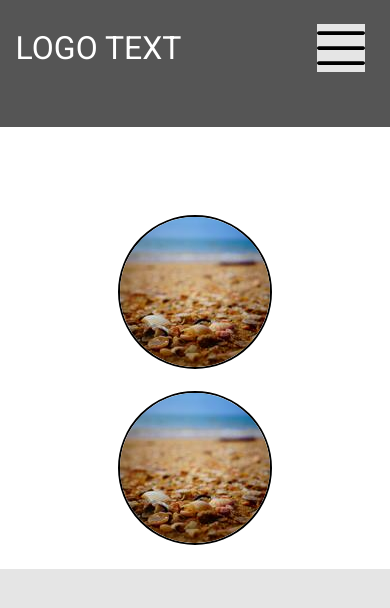
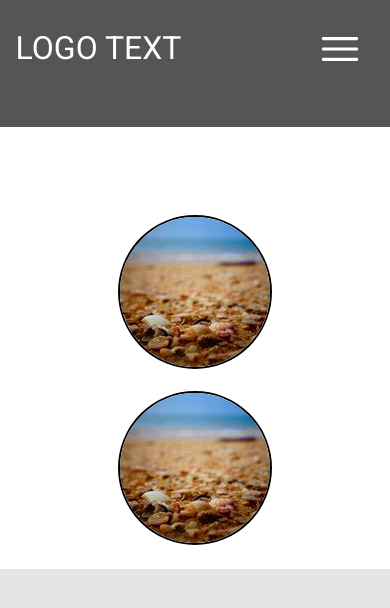
Before and after one commit to Wolchw/FRS-course, a Vue app: page / in a window 390 px wide. Shown: the top 608 px of the page. Built offline with nearby package versions, Linux system fonts and the light colour scheme.

Commit message:
feat: add animation and desktop view

```diff
--- a/package.json
+++ b/package.json
@@ -19,7 +19,9 @@
     "@vue/eslint-config-prettier": "^8.0.0",
     "eslint": "^8.45.0",
     "eslint-plugin-vue": "^9.15.1",
+    "node-sass": "^9.0.0",
     "prettier": "^3.0.0",
+    "sass-loader": "^13.3.2",
     "vite": "^4.4.6"
   }
 }
--- a/src/App.vue
+++ b/src/App.vue
@@ -3,12 +3,20 @@ import LogText from './components/LogText.vue'
 import ButtonItem from './components/ButtonItem.vue'
 import MainPhotoContent from './components/MainPhotoContent.vue'
 import HamburgerMenu from './components/HamburgerMenu.vue'
-import { ref } from 'vue'
+import AdvertismentPhoto from './components/AdvertismentPhoto.vue'
+import { ref, computed } from 'vue'
 
 const items = ref([{ title: 'button' }, { title: 'button' }, { title: 'button' }])
+const userScreenWidth = ref(window.innerWidth)
+const responsiveMobile = computed(() => userScreenWidth.value <= 425)
+const responsiveDesktop = computed(() => userScreenWidth.value >= 1366)
+window.addEventListener('resize', () => {
+  userScreenWidth.value = window.innerWidth
+})
 </script>
 
 <template>
+  <body>
     <header class="Header-logo">
       <LogText class="Header-logo-text">LOGO TEXT</LogText>
       <nav class="Nav">
@@ -18,13 +26,16 @@ const items = ref([{ title: 'button' }, { title: 'button' }, { title: 'button' }
           </li>
         </ul>
       </nav>
-    <HamburgerMenu class="Side-menu" />
+      <HamburgerMenu class="Side-menu" v-if="responsiveMobile" />
     </header>
     <main class="App-main">
       <MainPhotoContent class="App-main-content" />
       <MainPhotoContent class="App-main-content" />
     </main>
-  <article class="something"></article>
+    <article class="something">
+      <AdvertismentPhoto class="Advertisment-content" v-show="responsiveDesktop" />
+    </article>
+  </body>
 </template>
 
 <style scoped>
@@ -68,7 +79,35 @@ const items = ref([{ title: 'button' }, { title: 'button' }, { title: 'button' }
 .Side-menu {
   display: none;
 }
-@media only screen and (min-width: 768px) {
+.Advertisment-content {
+  z-index: 1;
+  margin-top: 10%;
+  margin-left: -8%;
+}
+@media only screen and (min-width: 1366px) {
+  body {
+    display: flex;
+  }
+  .Header-logo {
+    height: 100vh;
+    width: 10%;
+    align-items: center;
+  }
+  .Nav-list {
+    flex-direction: column;
+    align-items: end;
+  }
+  .App-main {
+    width: 50%;
+    height: 70vh;
+    margin-top: 2%;
+    margin-left: 4%;
+    box-shadow: 1px 1px 20px grey;
+    align-content: baseline;
+    z-index: 2;
+  }
+}
+@media only screen and (min-width: 768px) and (max-width: 1365px) {
   .Header-logo {
     width: 80vw;
     height: fit-content;
@@ -107,45 +146,3 @@ const items = ref([{ title: 'button' }, { title: 'button' }, { title: 'button' }
   }
 }
 </style>
-<!-- .hamburger {
-  display: none;
-}
-.list-element {
-  background-color: #555555;
-}
-.appHeader {
-  background-color: #555555;
-  height: 135px;
-  width: 100%;
-  color: white;
-}
-.appMain {
-  width: 100%;
-  background-color: white;
-  display: flex;
-  flex-wrap: wrap;
-  justify-content: space-around;
-  align-content: center;
-}
-.appNav {
-  justify-content: end;
-  background-color: #555555;
-}
-.lText {
-  background-color: #555555;
-}
-.appList {
-  display: flex;
-  flex-direction: row;
-  justify-content: space-around;
-  list-style-type: none;
-  padding: 0px;
-  background-color: #555555;
-}
-.something {
-  background-color: #e5e5e5;
-
-  margin-top: 20px;
-  height: 100vh;
-  width: 100%;
-} -->
--- /dev/null
+++ b/src/components/AdvertismentPhoto.vue
@@ -0,0 +1,57 @@
+<script setup></script>
+<template>
+  <div class="Advertisment-content">
+    <svg xmlns="http://www.w3.org/2000/svg" id="Layer_1" data-name="Layer 1" viewBox="0 0 512 512">
+      <title>Ads Billboards</title>
+      <path
+        d="M26.526,338.3H70.293V479.033a6,6,0,0,0,6,6h46.15a6,6,0,0,0,6-6V338.3H383.557V479.033a6,6,0,0,0,6,6h46.15a6,6,0,0,0,6-6V338.3h43.767a6,6,0,0,0,6-6V89.748a6,6,0,0,0-6-6H377.235l26.417-44.781h22.341V60.972H408.279a6,6,0,0,0,0,12h22.369a5.872,5.872,0,0,0,2.689,0h22.37a6,6,0,1,0,0-12H437.993V32.967a6,6,0,0,0-6-6H400.225a6,6,0,0,0-5.168,2.952L363.3,83.748H222.017l26.417-44.781h22.341V60.972H253.061a6,6,0,0,0,0,12H275.43a5.872,5.872,0,0,0,2.689,0h22.37a6,6,0,1,0,0-12H282.775V32.967a6,6,0,0,0-6-6H245.007a6,6,0,0,0-5.168,2.952L208.085,83.748H77.032l26.416-44.781h22.341V60.972H108.075a6,6,0,0,0,0,12h22.369a5.876,5.876,0,0,0,2.69,0H155.5a6,6,0,1,0,0-12H137.789V32.967a6,6,0,0,0-6-6H100.021a6,6,0,0,0-5.167,2.952L63.1,83.748H26.526a6,6,0,0,0-6,6V332.3A6,6,0,0,0,26.526,338.3Zm89.917,134.737H82.293V338.3h34.15Zm313.264,0h-34.15V338.3h34.15ZM32.526,95.748H479.474V326.3H32.526Z"
+      />
+      <path
+        d="M455.707,116.822H56.293a6,6,0,0,0-6,6v176.4a6,6,0,0,0,6,6H455.707a6,6,0,0,0,6-6v-176.4A6,6,0,0,0,455.707,116.822Zm-6,176.4H62.293v-164.4H449.707Z"
+      />
+      <path
+        d="M82.5,228.491c1.731,0,2.88-.685,3.237-1.934l1.736-6.382H98.1l1.737,6.388c.356,1.243,1.5,1.928,3.235,1.928,2.406,0,5.9-1.541,5.9-3.956a3.206,3.206,0,0,0-.13-.741l-10.1-32.943c-.6-1.919-2.953-3.159-5.985-3.159s-5.382,1.24-5.986,3.162L76.721,223.83a3.09,3.09,0,0,0-.12.7C76.6,226.95,80.1,228.491,82.5,228.491Zm6.973-15.8,3.288-12.07,3.288,12.07Z"
+      />
+      <path
+        d="M115.278,228.491h9.558c8.889,0,13.785-4.7,13.785-13.244V201.261c0-8.541-4.9-13.244-13.785-13.244h-9.558c-2.378,0-4.172,1.306-4.172,3.038v34.4C111.106,227.185,112.9,228.491,115.278,228.491ZM129.2,215.247c0,3.252-1.467,4.9-4.36,4.9H120.53V196.361h4.306c2.893,0,4.36,1.648,4.36,4.9Z"
+      />
+      <path
+        d="M150.5,225.657c.6,1.919,2.952,3.158,5.985,3.158s5.382-1.239,5.987-3.162l10.05-32.965a3.086,3.086,0,0,0,.124-.715c0-2.415-3.5-3.956-5.9-3.956-1.73,0-2.879.685-3.236,1.935l-7.026,25.928L149.4,189.945c-.355-1.243-1.5-1.928-3.235-1.928-2.406,0-5.9,1.541-5.9,3.956a3.109,3.109,0,0,0,.123.715Z"
+      />
+      <path
+        d="M178.943,228.491h19.225c2.087,0,3.038-2.135,3.038-4.118,0-2.488-1.249-4.226-3.038-4.226H184.2v-8.18h7.6c2,0,3.038-1.855,3.038-3.686,0-2.2-1.277-3.794-3.038-3.794h-7.6v-8.126h13.973c1.789,0,3.038-1.738,3.038-4.226,0-1.984-.951-4.118-3.038-4.118H178.943c-2.009,0-4.172.967-4.172,3.091V225.4C174.771,227.524,176.934,228.491,178.943,228.491Z"
+      />
+      <path
+        d="M208.589,228.491c2.269,0,4.712-.967,4.712-3.092V212.885h2.759l7.26,14.1a3.376,3.376,0,0,0,3.143,1.834c2.815,0,5.792-2.5,5.792-4.874a2.219,2.219,0,0,0-.332-1.213l-6.318-11.445c4.085-1.818,6.326-5.775,6.326-11.21,0-8-4.638-12.056-13.784-12.056H206.969a3,3,0,0,0-3.093,3.038V225.4C203.876,227.524,206.319,228.491,208.589,228.491Zm4.712-23.086v-9.044h4.846c3.056,0,4.36,1.352,4.36,4.522s-1.3,4.522-4.36,4.522Z"
+      />
+      <path
+        d="M235.535,196.577h6.952V225.4c0,2.125,2.443,3.092,4.712,3.092s4.712-.967,4.712-3.092V196.577h6.952c1.789,0,3.038-1.783,3.038-4.334,0-2.1-.939-4.226-3.038-4.226H235.535c-2.1,0-3.038,2.122-3.038,4.226C232.5,194.794,233.746,196.577,235.535,196.577Z"
+      />
+      <path
+        d="M268.96,228.491c2.27,0,4.712-.967,4.712-3.092V191.055c0-1.846-1.849-3.038-4.712-3.038s-4.711,1.192-4.711,3.038V225.4C264.249,227.524,266.691,228.491,268.96,228.491Z"
+      />
+      <path
+        d="M289.966,220.471a8.976,8.976,0,0,1-5.877-2.4,5.69,5.69,0,0,0-3.3-1.6c-2.42,0-4.172,3.008-4.172,5.036,0,4.006,6.315,7.52,13.514,7.52,8.636,0,14-4.785,14-12.488,0-8.675-6.775-11.662-11.722-13.842-3.014-1.329-5.4-2.379-5.4-4.14,0-1.69,1.878-2.74,4.9-2.74a9.651,9.651,0,0,1,5.008,1.278,5.04,5.04,0,0,0,2.391.774c2.719,0,3.847-3.21,3.847-4.928,0-5-9.368-5.253-11.246-5.253-6.608,0-14.324,3.059-14.324,11.679,0,7.669,6.059,10.484,10.927,12.746,3.322,1.543,6.191,2.876,6.191,5.29C294.7,219.669,292.152,220.471,289.966,220.471Z"
+      />
+      <path
+        d="M312,228.491c2.269,0,4.711-.967,4.711-3.092V206.568l4.187,7.668a3.249,3.249,0,0,0,3.089,1.835,3.574,3.574,0,0,0,3.239-1.812l4.254-7.266V225.4c0,2.125,2.442,3.092,4.712,3.092s4.712-.967,4.712-3.092v-32.67a4.38,4.38,0,0,0-4.712-4.712c-3.145,0-4.656.4-6.968,4.463l-5.128,8.962-5.128-8.961c-2.313-4.061-3.823-4.464-6.968-4.464a4.38,4.38,0,0,0-4.713,4.712V225.4C307.285,227.524,309.728,228.491,312,228.491Z"
+      />
+      <path
+        d="M349.905,228.491h19.224c2.088,0,3.038-2.135,3.038-4.118,0-2.488-1.249-4.226-3.038-4.226H355.157v-8.18h7.6c1.994,0,3.038-1.855,3.038-3.686,0-2.2-1.278-3.794-3.038-3.794h-7.6v-8.126h13.972c1.789,0,3.038-1.738,3.038-4.226,0-1.984-.95-4.118-3.038-4.118H349.905c-2.009,0-4.172.967-4.172,3.091V225.4C345.733,227.524,347.9,228.491,349.905,228.491Z"
+      />
+      <path
+        d="M379.55,228.491c2.27,0,4.712-.967,4.712-3.092V208.988l9.321,16.975c1.21,2.227,3.276,2.528,5.137,2.528,2.27,0,4.713-.967,4.713-3.092V191.055c0-1.846-1.85-3.038-4.713-3.038s-4.712,1.192-4.712,3.038v16.329L386.2,192.5c-2.142-4.114-3.453-4.481-6.654-4.481-2.345,0-4.712.956-4.712,3.091V225.4C374.838,227.524,377.281,228.491,379.55,228.491Z"
+      />
+      <path
+        d="M408.817,196.577h6.953V225.4c0,2.125,2.442,3.092,4.712,3.092s4.712-.967,4.712-3.092V196.577h6.952c1.789,0,3.038-1.783,3.038-4.334,0-2.1-.939-4.226-3.038-4.226H408.817c-2.1,0-3.038,2.122-3.038,4.226C405.779,194.794,407.029,196.577,408.817,196.577Z"
+      />
+    </svg>
+  </div>
+</template>
+<style scoped>
+.Advertisment-content {
+  fill: white;
+  width: 700px;
+  height: 700px;
+}
+</style>
--- a/src/components/HamburgerMenu.vue
+++ b/src/components/HamburgerMenu.vue
@@ -6,13 +6,75 @@ import { ref } from 'vue'
 const showMenu = ref(false)
 </script>
 <template>
-  <button @click="showMenu = !showMenu" type="button" class="Button-open">
-    <img src="/src/assets/open-menu.svg" alt="" class="Button-open-image" v-if="!showMenu" />
+  <transition>
+    <button
+      @click="showMenu = !showMenu"
+      type="button"
+      class="Button-open"
+      onClick="openMenu()"
+      v-if="!showMenu"
+    >
+      <div class="Button-open-image">
+        <svg
+          width="50px"
+          height="50px"
+          viewBox="0 0 24 24"
+          fill="none"
+          xmlns="http://www.w3.org/2000/svg"
+          style="background-color: transparent"
+        >
+          <path
+            fill-rule="evenodd"
+            clip-rule="evenodd"
+            d="M20.75 7C20.75 7.41421 20.4142 7.75 20 7.75L4 7.75C3.58579 7.75 3.25 7.41421 3.25 7C3.25 6.58579 3.58579 6.25 4 6.25L20 6.25C20.4142 6.25 20.75 6.58579 20.75 7Z"
+            fill="#1C274C"
+          />
+          <path
+            fill-rule="evenodd"
+            clip-rule="evenodd"
+            d="M20.75 12C20.75 12.4142 20.4142 12.75 20 12.75L4 12.75C3.58579 12.75 3.25 12.4142 3.25 12C3.25 11.5858 3.58579 11.25 4 11.25L20 11.25C20.4142 11.25 20.75 11.5858 20.75 12Z"
+            fill="#1C274C"
+          />
+          <path
+            fill-rule="evenodd"
+            clip-rule="evenodd"
+            d="M20.75 17C20.75 17.4142 20.4142 17.75 20 17.75L4 17.75C3.58579 17.75 3.25 17.4142 3.25 17C3.25 16.5858 3.58579 16.25 4 16.25L20 16.25C20.4142 16.25 20.75 16.5858 20.75 17Z"
+            fill="#1C274C"
+          />
+        </svg>
+      </div>
     </button>
+  </transition>
+  <Transition>
     <button @click="showMenu = !showMenu" type="button" class="Button-close" v-if="showMenu">
-    <img src="/src/assets/close.svg" alt="" class="Button-close-image" />
+      <div class="Button-close-image">
+        <svg
+          width="40px"
+          height="40px"
+          viewBox="-0.5 0 25 25"
+          fill="none"
+          xmlns="http://www.w3.org/2000/svg"
+          style="background-color: transparent"
+        >
+          <path
+            d="M3 21.32L21 3.32001"
+            stroke="#000000"
+            stroke-width="1.5"
+            stroke-linecap="round"
+            stroke-linejoin="round"
+          />
+          <path
+            d="M3 3.32001L21 21.32"
+            stroke="#000000"
+            stroke-width="1.5"
+            stroke-linecap="round"
+            stroke-linejoin="round"
+          />
+        </svg>
+      </div>
     </button>
-
+  </Transition>
+  <Transition>
     <div class="Hamburger-menu" v-if="showMenu">
       <ul class="Hamburger-menu-list">
         <ButtonItem :title="'Button'" :id="1"></ButtonItem>
@@ -20,22 +82,52 @@ const showMenu = ref(false)
         <ButtonItem :title="'Button'" :id="3"></ButtonItem>
       </ul>
     </div>
+  </Transition>
 </template>
 
 <style scoped>
+@keyframes open {
+  from {
+    transform: translateX(60vw);
+  }
+  to {
+    transform: translateX(0px);
+  }
+}
+@keyframes close {
+  from {
+    transform: translateX(0px);
+  }
+  to {
+    transform: translateX(60vw);
+  }
+}
+
+.v-enter-active {
+  animation: open 1s ease-in-out;
+}
+.v-leave-to {
+  animation: close 1s ease-in-out;
+}
 .Button-open {
-  width: 60px;
-  height: 40px;
   border: none;
   position: fixed;
   right: 0;
   margin-top: 6vw;
   margin-right: 5vw;
-  display: none;
+  display: block;
   background-color: #555555;
 }
+.Button-open-image {
+  padding: 0;
+  margin: 0;
+  background-color: #555555;
+}
+.Button-open-image path {
+  fill: white;
+}
 .Button-close {
-  width: 60px;
+  width: 40px;
   height: 40px;
   border: none;
   position: fixed;
@@ -43,7 +135,16 @@ const showMenu = ref(false)
   margin-top: 6vw;
   margin-right: 40vw;
   z-index: 1;
-  display: none;
+  display: block;
+  background-color: #dedede;
+}
+.Button-close-image {
+  padding: 0;
+  margin: 0;
+  background-color: #dedede;
+}
+.Button-close-image path {
+  stroke: black;
 }
 .Hamburger-menu {
   position: fixed;
@@ -61,13 +162,4 @@ const showMenu = ref(false)
   align-items: center;
   margin-top: 10vh;
 }
-
-@media only screen and (max-width: 425px) {
-  .Button-open {
-    display: block;
-  }
-  .Button-close {
-    display: block;
-  }
-}
 </style>
```
Also changed, not shown: src/components/ButtonItem.vue (+1 -24 lines), src/components/LogText.vue (+8 -2 lines), src/assets/ads.svg (added), 1 other file (tests, documents, lock files or other folders). Lines whose indentation alone changed are shown as unchanged.
